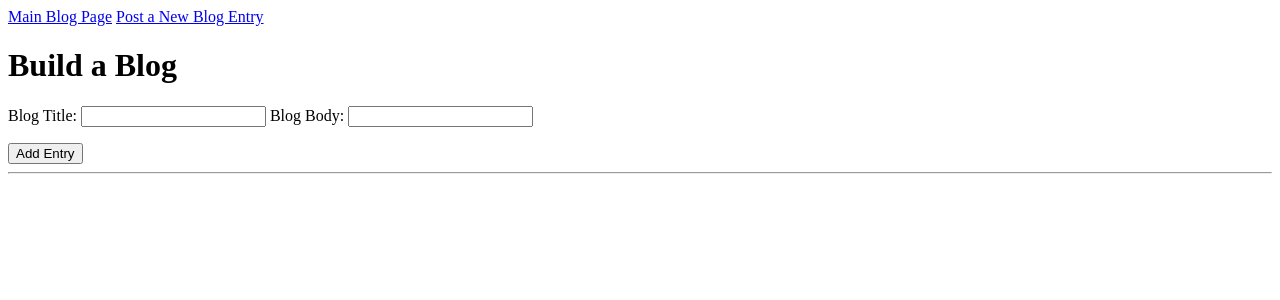
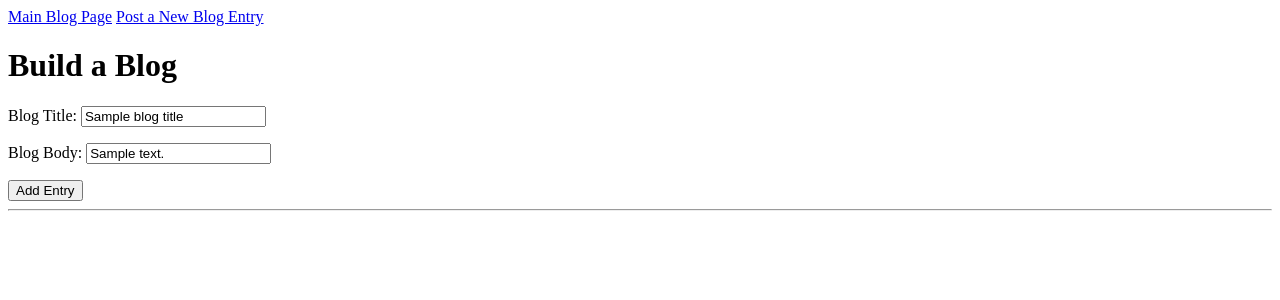
Before and after one commit to tiff-foxx/blogz, a Flask app: template templates/newpost.html in a window 1280 px wide. Shown: the top 300 px of the page. Run offline with Flask 2, Linux system fonts and the light colour scheme; the template is opened without the code that fills it: most values are stand-ins (such as "Sample title", 1, 10 or a date in 2020).

Commit message:
Complete buid-a-blog

```diff
--- a/main.py
+++ b/main.py
@@ -1,5 +1,6 @@
 from flask import Flask, request, redirect, render_template, session, flash
 from flask_sqlalchemy import SQLAlchemy
+
 
 app = Flask(__name__)
 app.config['DEBUG'] = True
@@ -34,15 +35,20 @@ def index():
 
 @app.route('/newpost', methods = ['GET','POST'])
 def new_post():
+
     if request.method == 'POST':
         blog_title = request.form['title']
         blog_body = request.form['body']
-        empty_error = ''
-        if len(blog_title)<= 0 or len(blog_body)<=0:
-            empty_error = 'Title and Body fields required'
-            return render_template('newpost.html',title='TESTING',empty_error=empty_error,blog_title=blog_title,blog_body=blog_body)
+        title_error = ''
+        body_error = ''
 
-        else:
+        if len(blog_title) <= 0:
+            title_error = 'Please enter title'
+
+        if len(blog_body) <= 0:
+            body_error = 'Please enter body'
+
+        if not title_error and not body_error:
             new_entry = Blog(blog_title, blog_body)
             db.session.add(new_entry)
             db.session.commit()
@@ -50,8 +56,25 @@ def new_post():
             # return render_template('blog.html',title="Build-A-Blog",entries=entries)
             entries = Blog.query.filter_by(id=new_entry.id).all()
             return render_template('individual.html',title='latest_entry',entries=entries)
+        else:
+            return render_template('newpost.html',title='TESTING',title_error=title_error,body_error=body_error,blog_title=blog_title,blog_body=blog_body)
 
     return render_template('newpost.html',title="New Post")
+
+
+        # if len(blog_title)<= 0 or len(blog_body)<=0:
+        #     empty_error = 'Title and Body fields required'
+        #     return render_template('newpost.html',title='TESTING',empty_error=empty_error,blog_title=blog_title,blog_body=blog_body)
+
+        # else:
+        #     new_entry = Blog(blog_title, blog_body)
+        #     db.session.add(new_entry)
+        #     db.session.commit()
+        #     # entries = Blog.query.filter_by(submitted=True).all()
+        #     # return render_template('blog.html',title="Build-A-Blog",entries=entries)
+        #     entries = Blog.query.filter_by(id=new_entry.id).all()
+        #     return render_template('individual.html',title='latest_entry',entries=entries)
+
 
 @app.route("/individual")
 def individual_blog():
--- a/templates/individual.html
+++ b/templates/individual.html
@@ -5,9 +5,9 @@
 
     <h1>Individual Post</h1>
 
-    <!-- {% for blog in entries %} -->
+    {% for blog in entries %}
     <h2>{{blog.title}}</h2>
     <h3>{{blog.body}}</h3>
-    <!-- {% endfor %} -->
+    {% endfor %}
 
 {% endblock %}
--- a/templates/newpost.html
+++ b/templates/newpost.html
@@ -5,13 +5,14 @@
     <form method='POST'>
         <label>
             Blog Title:
-            <input type="text" name='title' />
+            <input type="text" name='title' value='{{blog_title}}'/>
+            <p class="error">{{title_error}}</p>
         </label>
         <label>
             Blog Body:
-            <input type="textarea" name='body' />
+            <input type="textarea" name='body' value='{{blog_body}}'/>
         </label>
-        <p class="error">{{empty_error}}</p>
+        <p class="error">{{body_error}}</p>
         <input type="submit" value='Add Entry' action= '/blog'/>
 
     </form>
```
